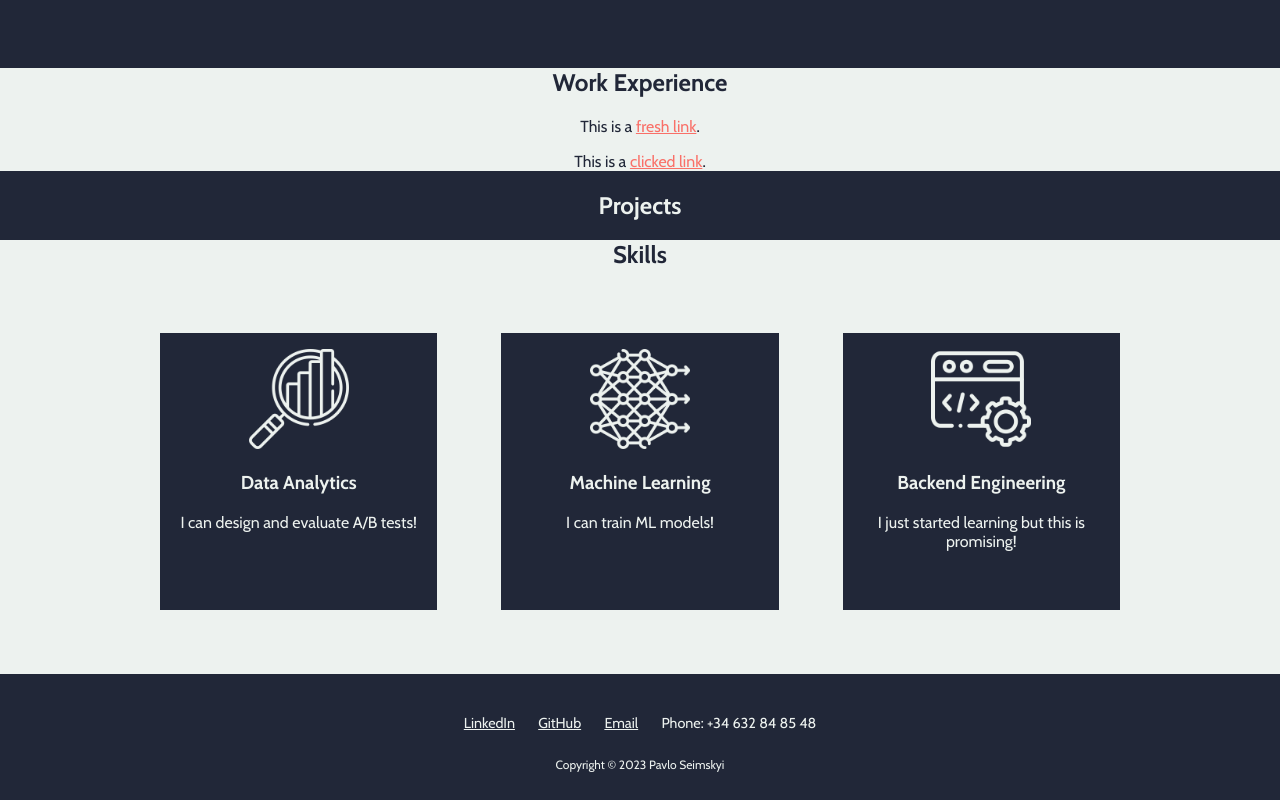
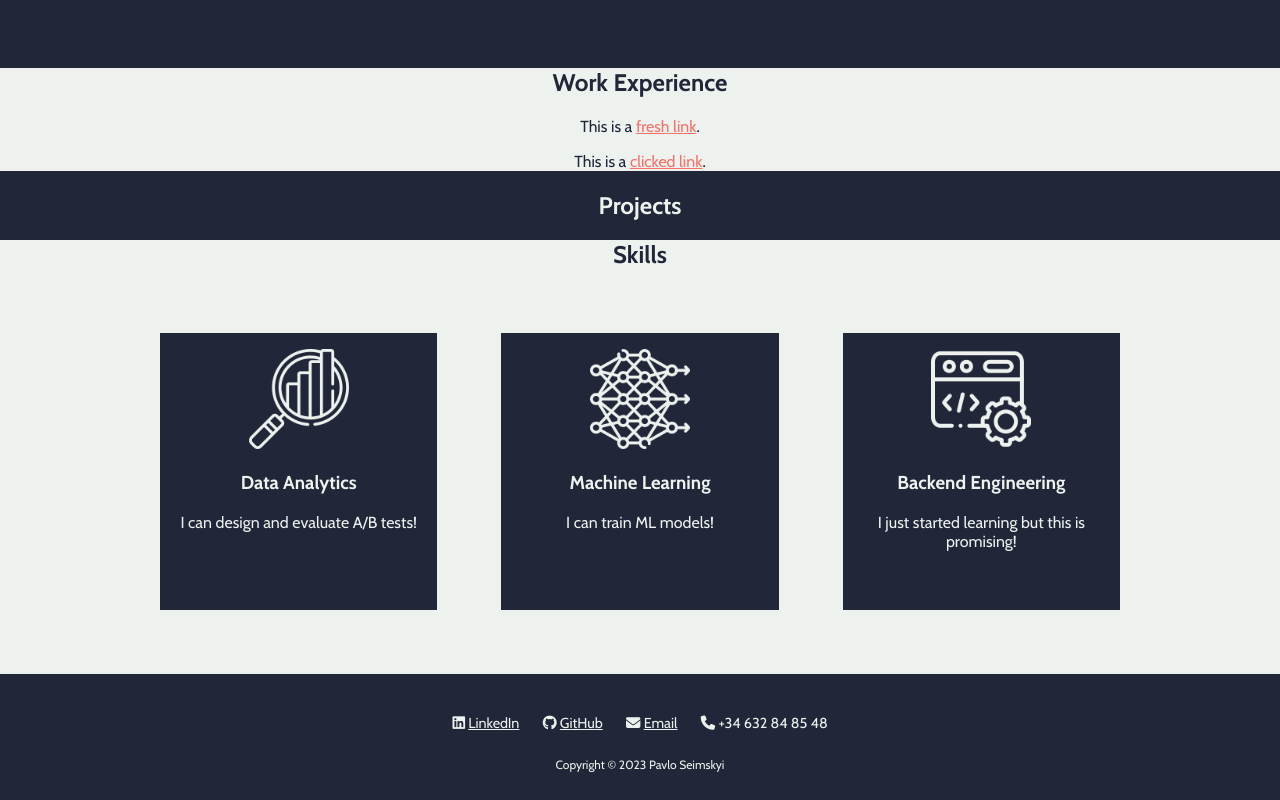
Before and after one commit to pavlo-seimskyi/pavlo-seimskyi.github.io, a plain HTML site: page index.html in a window 1280 px wide. Shown: the part 752-1552 px from the top of the page. Drawn offline with nearby package versions, Linux system fonts and the light colour scheme.

Commit message:
feat: add icons to footer (#7)

```diff
--- a/index.html
+++ b/index.html
@@ -7,6 +7,7 @@
         <link rel="preconnect" href="https://fonts.googleapis.com">
         <link rel="preconnect" href="https://fonts.gstatic.com" crossorigin>
         <link href="https://fonts.googleapis.com/css2?family=Cabin:ital,wght@0,400;0,500;0,700;1,400&display=swap" rel="stylesheet">
+        <script src="https://kit.fontawesome.com/c681cf7f1c.js" crossorigin="anonymous"></script>
     </head>
     <body>
         <header class="bg-dark">
@@ -71,15 +72,21 @@
             <nav>
                 <ul>
                     <li>
+                        <i class="fa-brands fa-linkedin bg-dark"></i>
                         <a href='https://www.linkedin.com/in/pavlo-seimskyi' target="_blank">LinkedIn</a>
                     </li>
                     <li>
+                        <i class="fa-brands fa-github bg-dark"></i>
                         <a href='https://github.com/pavlo-seimskyi' target="_blank">GitHub</a>
                     </li>
                     <li>
+                        <i class="fa-solid fa-envelope bg-dark"></i>
                         <a href='mailto:pavseim@gmail.com' target="_blank">Email</a>
                     </li>
-                    <li>Phone: +34 632 84 85 48</li>
+                    <li>
+                        <i class="fa-solid fa-phone bg-dark"></i>
+                        <span>+34 632 84 85 48</span>
+                    </li>
                 </ul>
             </nav>
             <p class="copyright">Copyright &copy; 2023 Pavlo Seimskyi</p>
```
